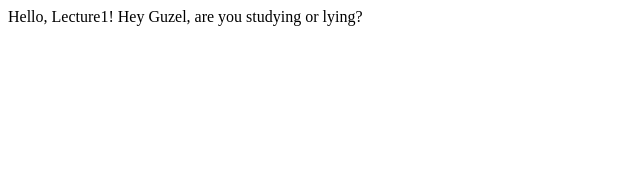
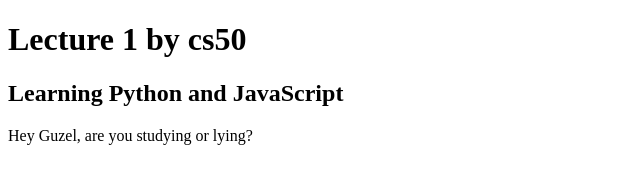
Before and after one commit to GuuMee/lecture1, a plain HTML site: page index.html in a window 1280 px wide. Shown: the whole page, without its empty margins (0-640 px from the left). Drawn offline with Linux system fonts and the light colour scheme.

Commit message:
Changed Structure of body

```diff
--- a/index.html
+++ b/index.html
@@ -7,7 +7,9 @@
     <title>Lecture1 by cs50</title>
 </head>
 <body>
-    Hello, Lecture1!
+    <h1>Lecture 1 by cs50</h1>
+    <h2>Learning Python and JavaScript</h2>
     Hey Guzel, are you studying or lying?
+
 </body>
 </html>
```
